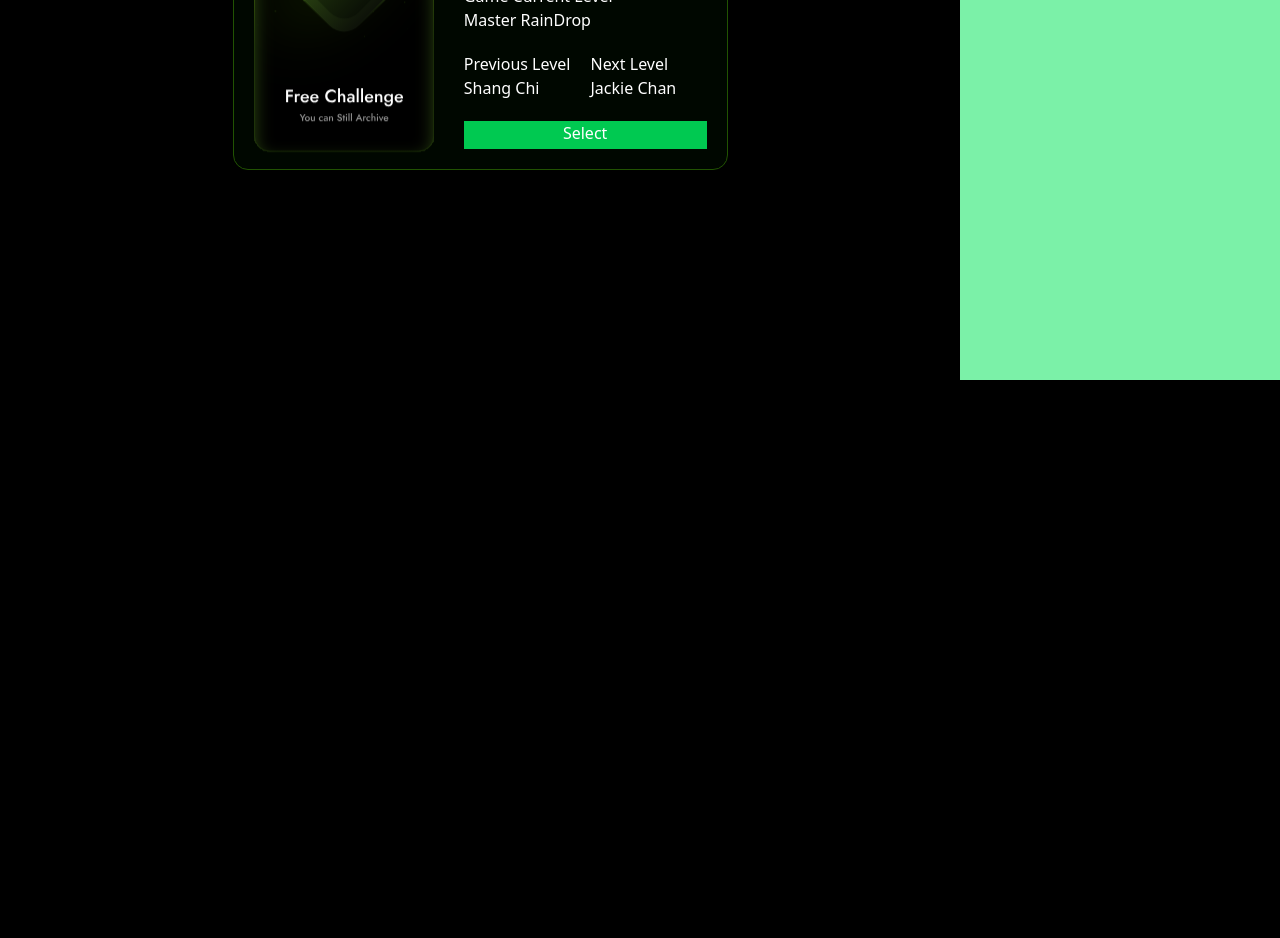
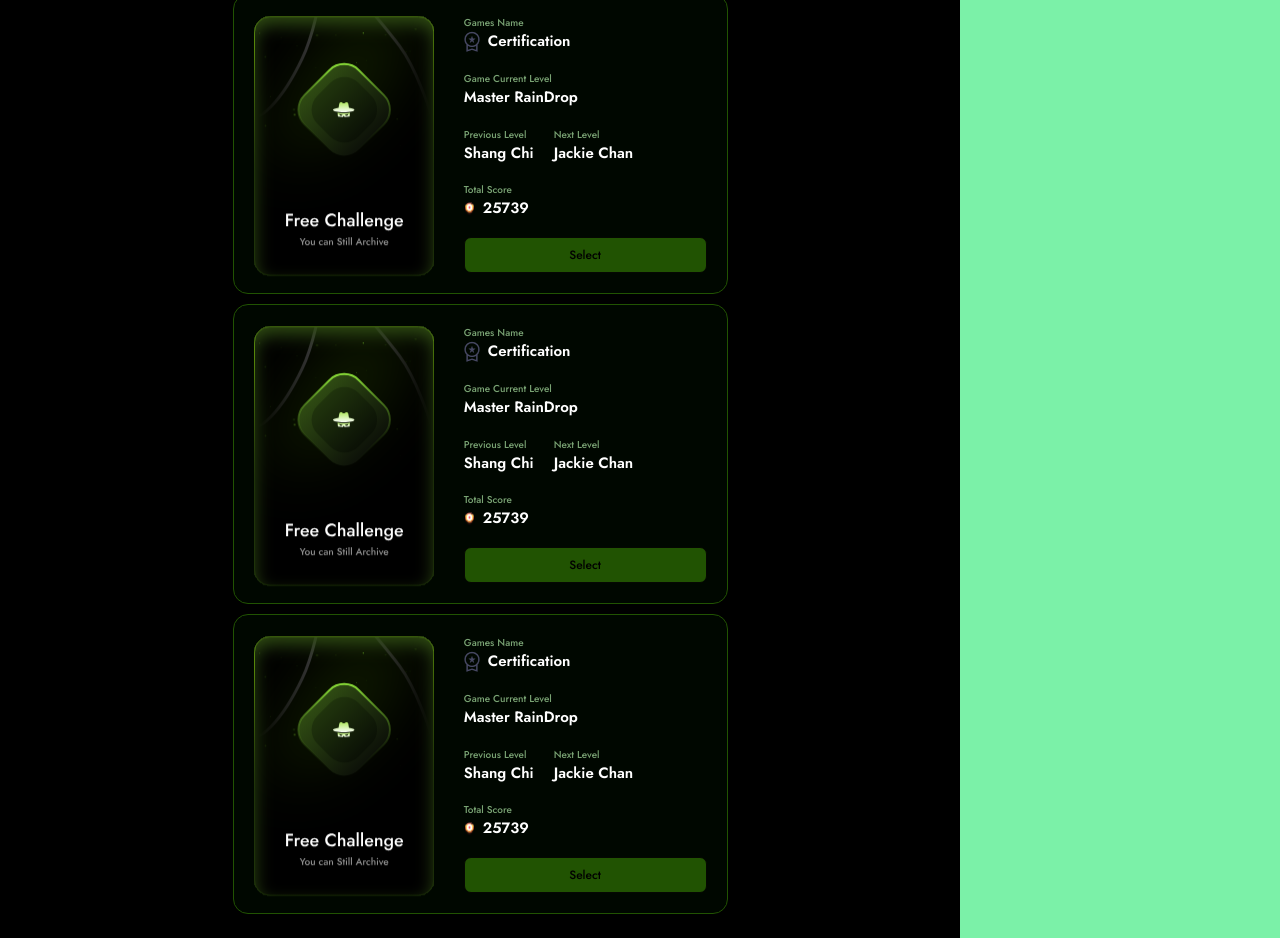
Before and after one commit to Yuslash/Remodeling-3, a React (Vite) app: page / in a window 1280 px wide. Shown: the part 420-1358 px from the top of the page. Before the commit the page ends 800 px from the top, so only its background shows below. Built offline with nearby package versions, Linux system fonts and the light colour scheme.

Commit message:
completed events card

```diff
--- a/src/Components/EventSvg.css
+++ b/src/Components/EventSvg.css
@@ -3,13 +3,13 @@
         transform: translateY(0px) translateX(0px);
     }
     25% {
-        transform: translateY(-5px) translateX(3px);
+        transform: translateY(-15px) translateX(13px);
     }
     50% {
-        transform: translateY(5px) translateX(-3px);
+        transform: translateY(15px) translateX(-13px);
     }
     75% {
-        transform: translateY(-3px) translateX(-5px);
+        transform: translateY(-13px) translateX(-15px);
     }
     100% {
         transform: translateY(0px) translateX(0px);
--- a/src/Components/Events/EventCardActingBody.jsx
+++ b/src/Components/Events/EventCardActingBody.jsx
@@ -3,7 +3,7 @@ import EventSvg from "../EventSvg";
 export default function EventCardActingBody() {
 
     return (
-        <div className="flex flex-wrap max-w-[1000px] gap-[10px]">
+        <div className="flex flex-wrap gap-[10px] justify-center p-6">
 
             {/* acting card starts here */}
             <div className="acting-card w-[495px] h-[300px] flex p-[20px] gap-[10px]">
@@ -14,41 +14,231 @@ export default function EventCardActingBody() {
 
                     {/* games names column starts here */}
                     <div className="flex flex-col">
-                        <div>Games Name</div>
-                        <div className="flexq">
-                            <img alt="sibi"></img>
-                            <div>Certification</div>
+                        <div className="game-title">Games Name</div>
+                        <div className="flex gap-[8px]">
+                            <img src="/cert.png" alt="sibi"></img>
+                            <div className="game-value">Certification</div>
                         </div>
                     </div>
                     {/* games names column ends here */}
 
                     {/* game current level starts here */}
-                    <div className="flex flex-col">
-                        <div>Game Current Level</div>
-                        <div>Master RainDrop</div>
+                    <div className="flex flex-col ">
+                        <div className="game-title">Game Current Level</div>
+                        <div className="game-value">Master RainDrop</div>
                     </div>
                     {/* game current level ends here */}
 
                     {/* Previous Level Starts here */}
                     <div className="flex gap-[20px]">
 
-                        <div className="flex flex-col">
-                            <div>Previous Level</div>
-                            <div>Shang Chi</div>
+                        <div className="flex flex-col ">
+                            <div className="game-title">Previous Level</div>
+                            <div className="game-value">Shang Chi</div>
                         </div>
 
-                        <div className="flex flex-col">
-                            <div>Next Level</div>
-                            <div>Jackie Chan</div>
+                        <div className="flex flex-col ">
+                            <div className="game-title">Next Level</div>
+                            <div className="game-value">Jackie Chan</div>
                         </div>
 
                     </div>
                     {/* Previous Level ends here */}
 
+                    <div className="flex flex-col ">
+                        <div className="game-title">Total Score</div>
+                        <div className="flex gap-[8px]">
+                            <img src="/badge.png" alt="sco"></img>
+                            <div className="game-value">25739</div>
+                        </div>
+                    </div>
+                    {/* total score ends here */}
+
                     {/* Select Button Starts here */}
-                    <div onClick={console.log('sibikrishna')} className="event-select-btn w-full bg-green-500 justify-center flex h-[28px]">
+                    <button onClick={console.log('sibikrishna')} className="event-select-btn w-full justify-center flex">
                         Select
+                    </button>
+                    {/* Select Button Ends here */}
+
+
+                </div>
+            </div>
+            {/* acting card ends here */}
+
+            {/* acting card starts here */}
+            <div className="acting-card w-[495px] h-[300px] flex p-[20px] gap-[10px]">
+                <EventSvg />
+
+                {/* right side container for content information */}
+                <div className="w-[265px] h-full  text-white flex flex-col justify-between pl-[20px]">
+
+                    {/* games names column starts here */}
+                    <div className="flex flex-col">
+                        <div className="game-title">Games Name</div>
+                        <div className="flex gap-[8px]">
+                            <img src="/cert.png" alt="sibi"></img>
+                            <div className="game-value">Certification</div>
+                        </div>
                     </div>
+                    {/* games names column ends here */}
+
+                    {/* game current level starts here */}
+                    <div className="flex flex-col ">
+                        <div className="game-title">Game Current Level</div>
+                        <div className="game-value">Master RainDrop</div>
+                    </div>
+                    {/* game current level ends here */}
+
+                    {/* Previous Level Starts here */}
+                    <div className="flex gap-[20px]">
+
+                        <div className="flex flex-col ">
+                            <div className="game-title">Previous Level</div>
+                            <div className="game-value">Shang Chi</div>
+                        </div>
+
+                        <div className="flex flex-col ">
+                            <div className="game-title">Next Level</div>
+                            <div className="game-value">Jackie Chan</div>
+                        </div>
+
+                    </div>
+                    {/* Previous Level ends here */}
+
+                    <div className="flex flex-col ">
+                        <div className="game-title">Total Score</div>
+                        <div className="flex gap-[8px]">
+                            <img src="/badge.png" alt="sco"></img>
+                            <div className="game-value">25739</div>
+                        </div>
+                    </div>
+                    {/* total score ends here */}
+
+                    {/* Select Button Starts here */}
+                    <button onClick={console.log('sibikrishna')} className="event-select-btn w-full justify-center flex">
+                        Select
+                    </button>
+                    {/* Select Button Ends here */}
+
+
+                </div>
+            </div>
+            {/* acting card ends here */}
+
+
+            {/* acting card starts here */}
+            <div className="acting-card w-[495px] h-[300px] flex p-[20px] gap-[10px]">
+                <EventSvg />
+
+                {/* right side container for content information */}
+                <div className="w-[265px] h-full  text-white flex flex-col justify-between pl-[20px]">
+
+                    {/* games names column starts here */}
+                    <div className="flex flex-col">
+                        <div className="game-title">Games Name</div>
+                        <div className="flex gap-[8px]">
+                            <img src="/cert.png" alt="sibi"></img>
+                            <div className="game-value">Certification</div>
+                        </div>
+                    </div>
+                    {/* games names column ends here */}
+
+                    {/* game current level starts here */}
+                    <div className="flex flex-col ">
+                        <div className="game-title">Game Current Level</div>
+                        <div className="game-value">Master RainDrop</div>
+                    </div>
+                    {/* game current level ends here */}
+
+                    {/* Previous Level Starts here */}
+                    <div className="flex gap-[20px]">
+
+                        <div className="flex flex-col ">
+                            <div className="game-title">Previous Level</div>
+                            <div className="game-value">Shang Chi</div>
+                        </div>
+
+                        <div className="flex flex-col ">
+                            <div className="game-title">Next Level</div>
+                            <div className="game-value">Jackie Chan</div>
+                        </div>
+
+                    </div>
+                    {/* Previous Level ends here */}
+
+                    <div className="flex flex-col ">
+                        <div className="game-title">Total Score</div>
+                        <div className="flex gap-[8px]">
+                            <img src="/badge.png" alt="sco"></img>
+                            <div className="game-value">25739</div>
+                        </div>
+                    </div>
+                    {/* total score ends here */}
+
+                    {/* Select Button Starts here */}
+                    <button onClick={console.log('sibikrishna')} className="event-select-btn w-full justify-center flex">
+                        Select
+                    </button>
+                    {/* Select Button Ends here */}
+
+
+                </div>
+            </div>
+            {/* acting card ends here */}
+
+            {/* acting card starts here */}
+            <div className="acting-card w-[495px] h-[300px] flex p-[20px] gap-[10px]">
+                <EventSvg />
+
+                {/* right side container for content information */}
+                <div className="w-[265px] h-full  text-white flex flex-col justify-between pl-[20px]">
+
+                    {/* games names column starts here */}
+                    <div className="flex flex-col">
+                        <div className="game-title">Games Name</div>
+                        <div className="flex gap-[8px]">
+                            <img src="/cert.png" alt="sibi"></img>
+                            <div className="game-value">Certification</div>
+                        </div>
+                    </div>
+                    {/* games names column ends here */}
+
+                    {/* game current level starts here */}
+                    <div className="flex flex-col ">
+                        <div className="game-title">Game Current Level</div>
+                        <div className="game-value">Master RainDrop</div>
+                    </div>
+                    {/* game current level ends here */}
+
+                    {/* Previous Level Starts here */}
+                    <div className="flex gap-[20px]">
+
+                        <div className="flex flex-col ">
+                            <div className="game-title">Previous Level</div>
+                            <div className="game-value">Shang Chi</div>
+                        </div>
+
+                        <div className="flex flex-col ">
+                            <div className="game-title">Next Level</div>
+                            <div className="game-value">Jackie Chan</div>
+                        </div>
+
+                    </div>
+                    {/* Previous Level ends here */}
+
+                    <div className="flex flex-col ">
+                        <div className="game-title">Total Score</div>
+                        <div className="flex gap-[8px]">
+                            <img src="/badge.png" alt="sco"></img>
+                            <div className="game-value">25739</div>
+                        </div>
+                    </div>
+                    {/* total score ends here */}
+
+                    {/* Select Button Starts here */}
+                    <button onClick={console.log('sibikrishna')} className="event-select-btn w-full justify-center flex">
+                        Select
+                    </button>
                     {/* Select Button Ends here */}
 
 
--- a/src/Components/Events/Events.css
+++ b/src/Components/Events/Events.css
@@ -44,3 +44,36 @@
     background: rgba(0, 15, 1, 0.50);
     backdrop-filter: blur(145.8000030517578px);
 }
+
+.game-title {
+    color: #79A373;
+    font-family: Jost;
+    font-size: 10px;
+    font-style: normal;
+    font-weight: 500;
+    line-height: normal;
+}
+
+.game-value {
+    color: #FFF;
+    text-align: start;
+    font-family: Jost;
+    font-size: 15px;
+    font-style: normal;
+    font-weight: 600;
+    line-height: normal;
+}
+
+.event-select-btn {
+    padding: 8px;
+    border-radius: 7px;
+    border: 1px solid #050702;
+    background-color: #215302;
+    color: #000;
+    font-family: Jost;
+    font-size: 12px;
+    font-style: normal;
+    font-weight: 500;
+    line-height: normal;
+    cursor: pointer;
+}
```
Also changed, not shown: public/badge.png (added), public/cert.png (added).
